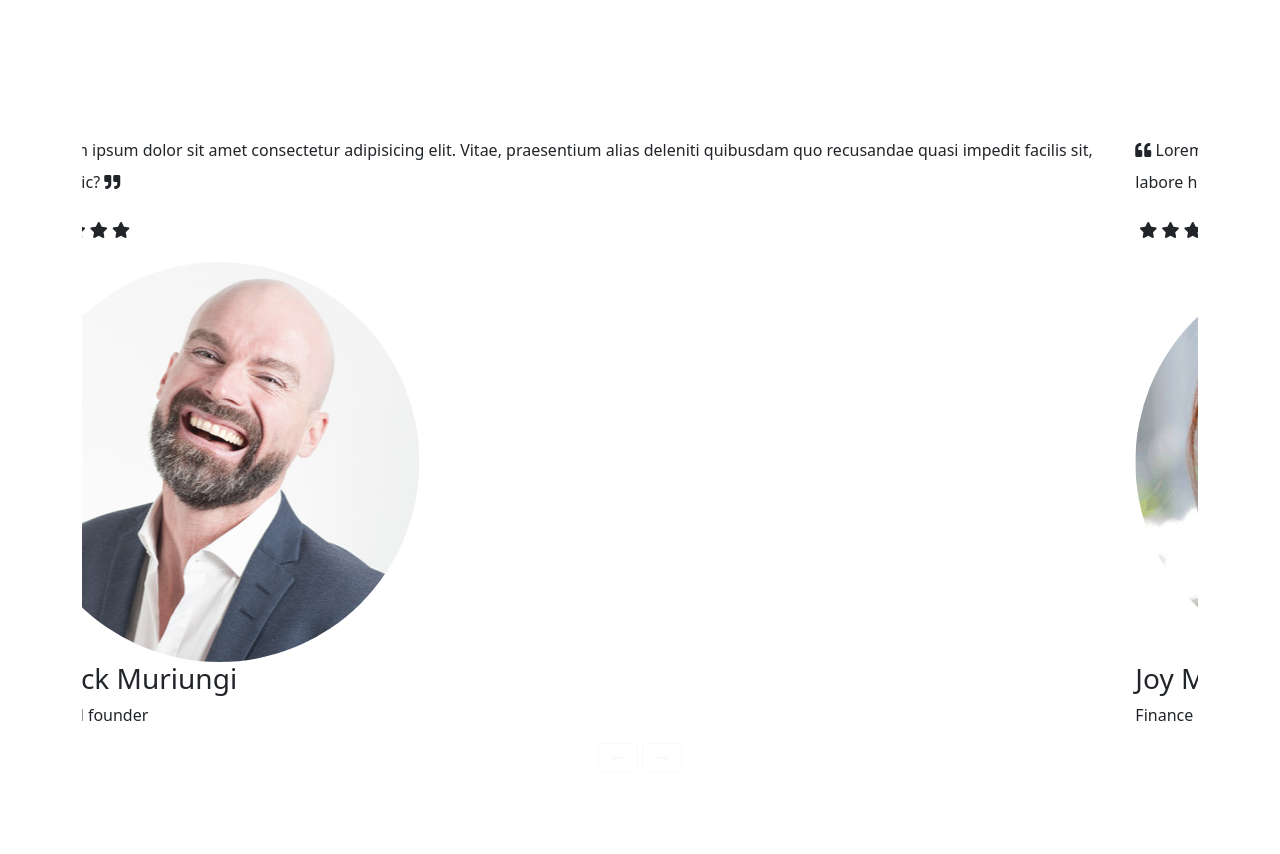
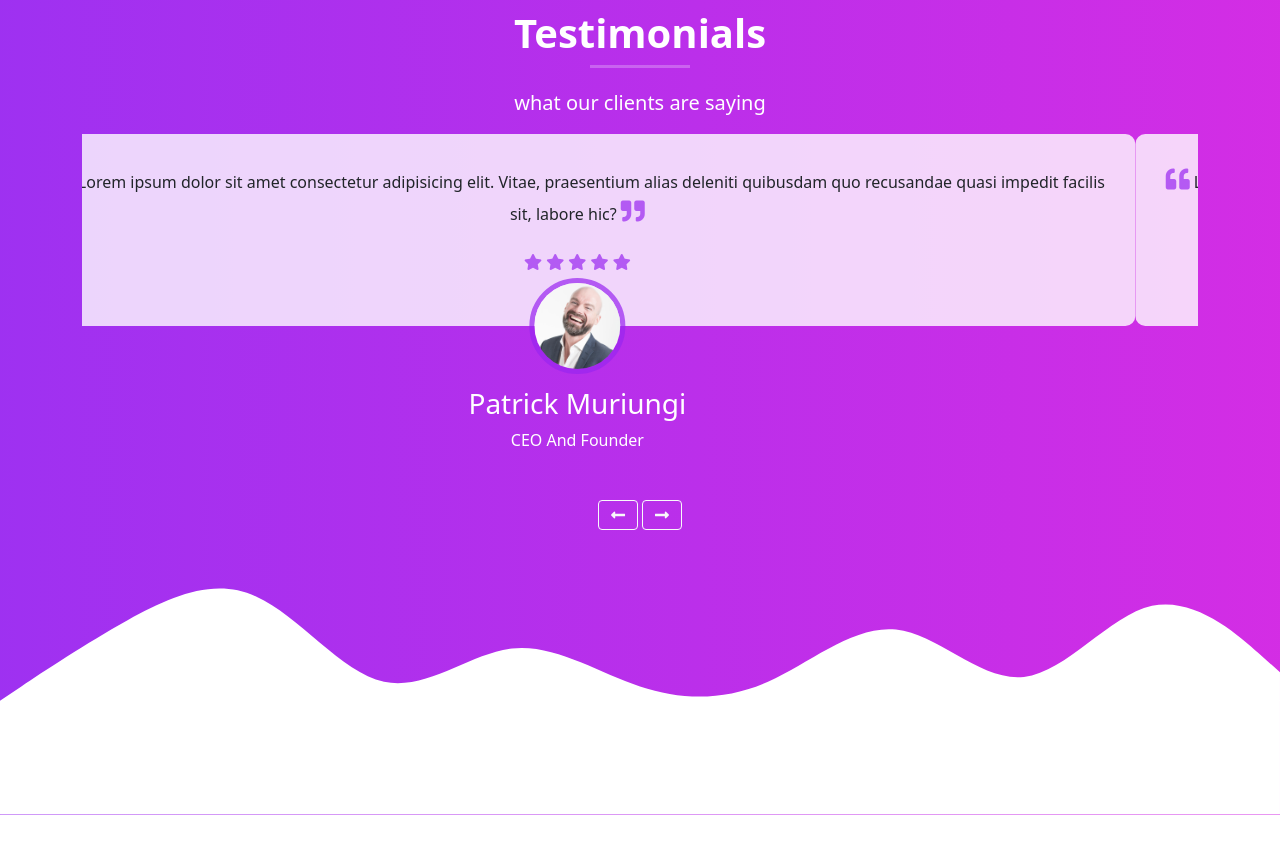
Before and after one commit to cufos/bootsrap-scss-portfolio, a website: page index.html in a window 1280 px wide. Shown: the part 3500-4354 px from the top of the page. After the commit the page ends 4315 px from the top, so only its background shows below. Drawn offline with nearby package versions, Linux system fonts and the light colour scheme; files that its build step writes are made by us from their sources; files whose address does not match are found by name.

Commit message:
styles for the testimonials section

```diff
--- a/scss/sections/_testimonials.scss
+++ b/scss/sections/_testimonials.scss
@@ -0,0 +1,55 @@
+@use "../custom" as *;
+@use "../components/mixins" as *;
+
+.testimonials {
+  position: relative;
+  padding: 0;
+  @include gradient;
+
+  &__card {
+    background-color: rgba($white, 0.8);
+    padding: 2rem 1.5rem;
+    border-radius: 0.62rem;
+    height: auto;
+    text-align: center;
+
+    i {
+      font-size: 1.5rem;
+      color: rgba($primary, 0.7);
+    }
+
+    .ratings i {
+      font-size: 1rem;
+    }
+  }
+
+  &__picture {
+    width: 6rem;
+    height: 6rem;
+    position: absolute;
+    left: 50%;
+    transform: translate(-50%, -50%);
+
+    img {
+      border: 0.325rem solid rgba($color: $primary, $alpha: 0.7);
+    }
+  }
+
+  &__name {
+    padding-top: 3rem;
+    margin-bottom: 1rem;
+    text-align: center;
+    font-weight: 500;
+    color: $white;
+
+    h3 {
+      padding-top: 0.8rem;
+      text-transform: capitalize;
+    }
+
+    p {
+      padding-bottom: 2rem;
+      text-transform: capitalize;
+    }
+  }
+}
```
Also changed, not shown: assets/css/style.css, 1 other file.
